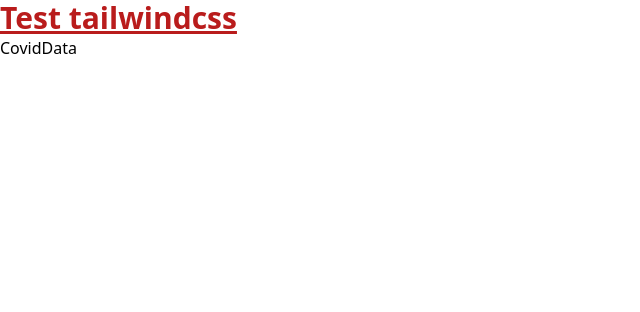
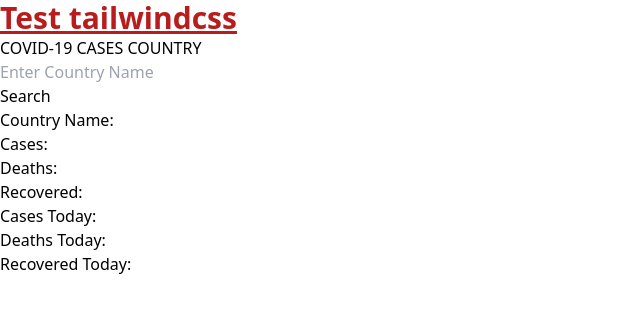
Before and after one commit to alanxu186/covid-app, a React (Create React App) app: page / in a window 1280 px wide. Shown: the top 312 px of the page, without its empty margins (0-640 px from the left). Built offline with nearby package versions, Linux system fonts and the light colour scheme; no server answers.

Commit message:
finished search form functionality

```diff
--- a/src/CovidAPI/CovidData.js
+++ b/src/CovidAPI/CovidData.js
@@ -6,6 +6,7 @@ const CovidData = () => {
     const [recovered, setRecovered] = useState('')
     const [deaths, setDeaths] = useState('')
     const [todayCases, setTodayCases] = useState('')
+    const [deathCases, setDeathCases] = useState('')
     const [recoveredCases, setRecoveredCases] = useState('')
     const [userInput, setUserInput] = useState('')
 
@@ -15,8 +16,57 @@ const CovidData = () => {
             .then(data => console.log(data))
     }, [])
 
+    // form value inputs
+    const setData = ({
+        country,
+        cases,
+        recovered,
+        deaths,
+        todayCases,
+        todayDeaths,
+        todayRecovered
+    }) => {
+        setCountry(country)
+        setCases(cases)
+        setRecovered(recovered)
+        setDeaths(deaths)
+        setTodayCases(todayCases)
+        setDeathCases(todayDeaths)
+        setRecoveredCases(todayRecovered)
+    }
+
+    const handleSearch = (e) => {
+        setUserInput(e.target.value)
+    }
+
+    const handleSubmit = (e) => {
+        e.preventDefault()
+        fetch(`https://disease.sh/v3/covid-19/countries/${userInput}`)
+        .then(res => res.json())
+        .then(data => setData(data))
+    }
+
     return (
-        <div>CovidData</div>
+        <div>
+            <h1>COVID-19 CASES COUNTRY</h1>
+            <div>
+                <form onSubmit={handleSubmit}>
+                    <input onChange={handleSearch} placeholder="Enter Country Name"></input>
+                    <br/>
+                    <button type='submit'>Search</button>
+                </form>
+            </div>
+
+            <div>
+                <p>Country Name: {country}</p>
+                <p>Cases: {cases}</p>
+                <p>Deaths: {deaths}</p>
+                <p>Recovered: {recovered}</p>
+                <p>Cases Today: {todayCases}</p>
+                <p>Deaths Today: {deathCases}</p>
+                <p>Recovered Today: {recoveredCases}</p>
+            </div>
+        </div>
     )
 }
 
```
